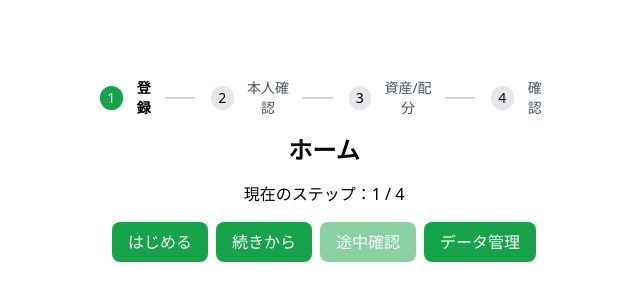
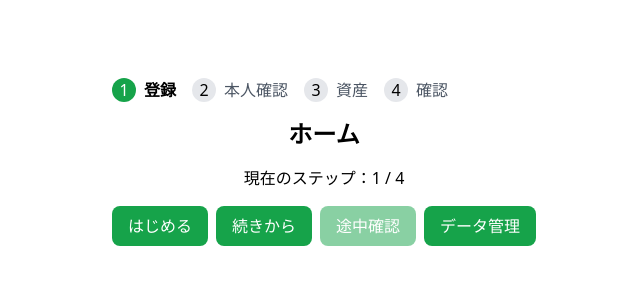
Before and after one commit to ktakimoto2507/seizensetup, a Next.js app: page / in a window 1280 px wide. Shown: the part 238-538 px from the top of the page, without its empty margins (316-956 px from the left). Built offline with nearby package versions, Linux system fonts and the light colour scheme.

Commit message:
fix(stepper): avoid hydration mismatch by fixing step to 0 until mounted

```diff
--- a/src/components/stepper.tsx
+++ b/src/components/stepper.tsx
@@ -1,15 +1,24 @@
 "use client";
+
+import { useEffect, useState } from "react";
 import { useAppStore } from "@/lib/store";
 
-const labels = ["登録", "本人確認", "資産/配分", "確認"];
+export function Stepper() {
+  // 実ストアの値
+  const step = useAppStore((s) => s.step);
 
-export function Stepper() {
-  const step = useAppStore((s) => s.step);
+  // ✅ マウント前は step=0 を固定して描画 → サーバと一致させてミスマッチ回避
+  const [mounted, setMounted] = useState(false);
+  useEffect(() => setMounted(true), []);
+  const renderStep = mounted ? step : 0;
+
+  const labels = ["登録", "本人確認", "資産", "確認"];
+
   return (
-    <div className="flex items-center justify-center gap-4 text-sm my-4" suppressHydrationWarning>
+    <div className="flex items-center gap-4">
       {labels.map((label, i) => {
-        const active = i === step;
-        const done = i < step;
+        const active = renderStep === i;
+        const done = renderStep > i;
         return (
           <div key={i} className="flex items-center gap-2">
             <div
@@ -20,8 +29,7 @@ export function Stepper() {
             >
               {i + 1}
             </div>
-            <span className={`${active ? "font-semibold" : "text-gray-600"}`}>{label}</span>
-            {i < labels.length - 1 && <div className="w-8 h-[2px] bg-gray-300" />}
+            <span className={active ? "font-semibold" : "text-gray-600"}>{label}</span>
           </div>
         );
       })}
```
